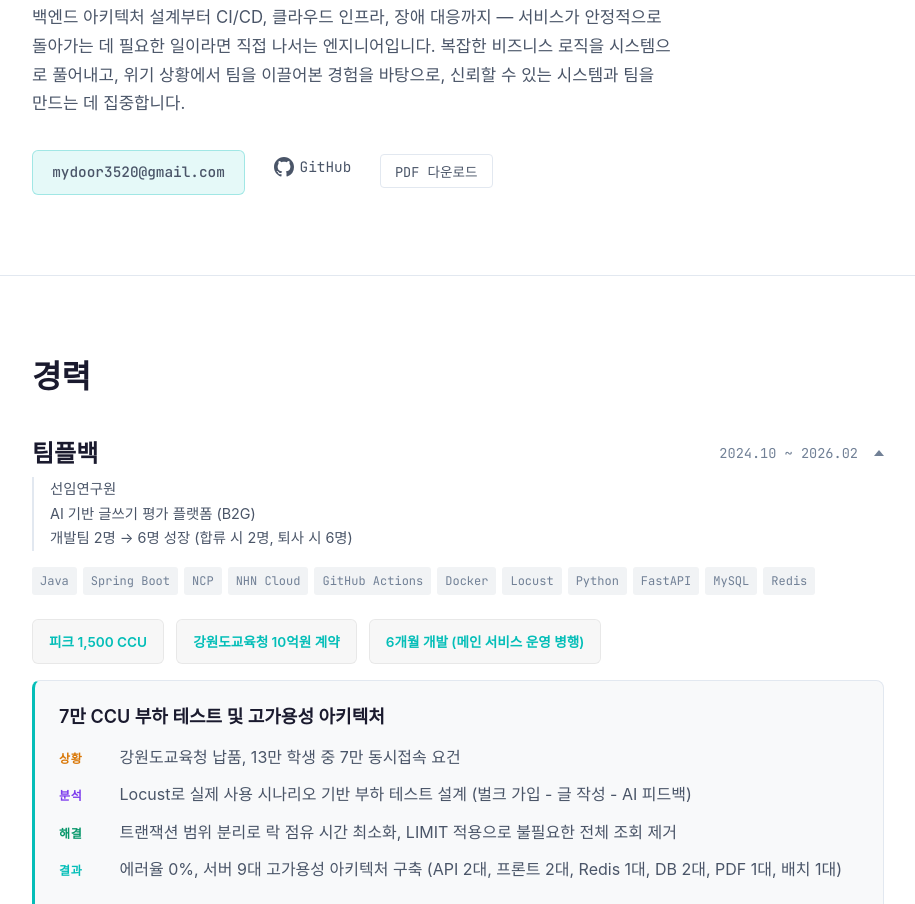
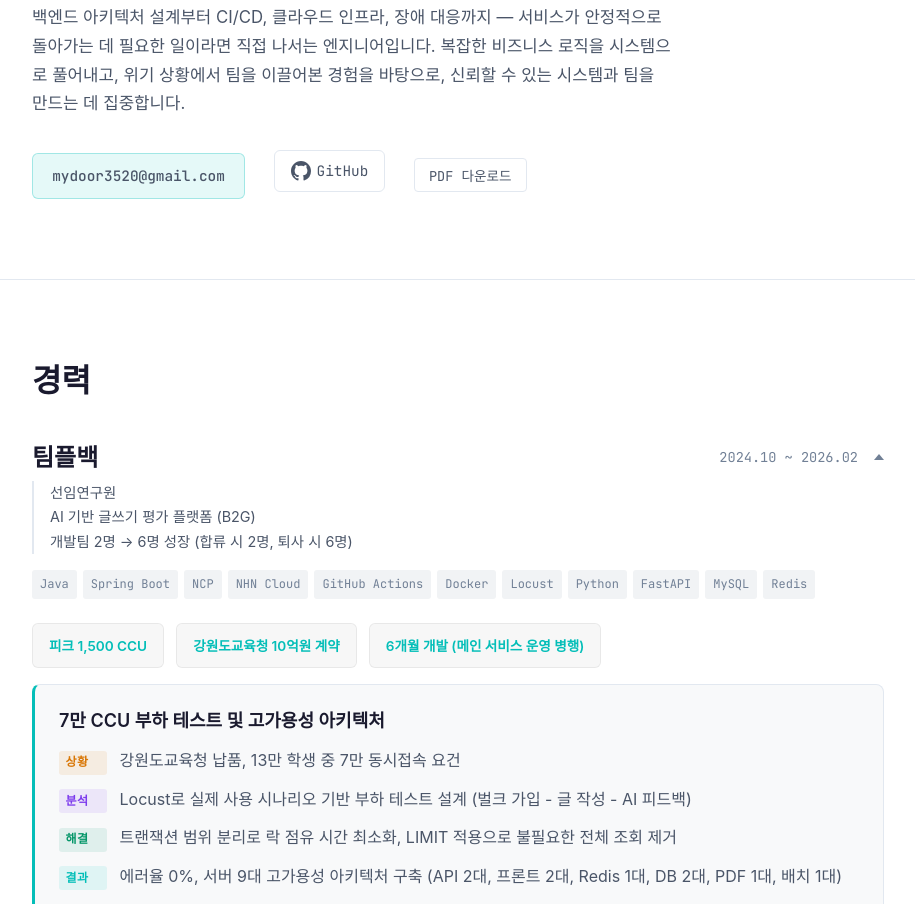
Before and after one commit to mydoor3520/mydoor_portfolio, a plain HTML site: page index.html in a window 1280 px wide. Shown: the part 472-1376 px from the top of the page, without its empty margins (182-1097 px from the left). Drawn offline with Linux system fonts and the light colour scheme; a web font is replaced by a local one.

Commit message:
CCG 트라이-모델 분석 기반 디자인 개선 5건 적용
- STAR 라벨에 10% opacity 배경색 + 패딩 추가 (가독성 향상)
- 메트릭 카드에 box-shadow 추가 (시각적 깊이감)
- 섹션 여백 차등화: about 128px, career/side-projects 80px, skills/journey 60px
- GitHub CTA에 outline 버튼 스타일 적용 (CTA 위계 정리)
- Nav active 링크를 틸 액센트 + font-weight 600으로 강조

Co-Authored-By: Claude Opus 4.6 (1M context) <noreply@anthropic.com>

```diff
--- a/css/style.css
+++ b/css/style.css
@@ -112,12 +112,21 @@ a:hover {
 }
 
 section {
-  padding: 5rem 0;
+  padding: 3.75rem 0;
   border-bottom: 1px solid var(--border);
 }
 
 section:last-of-type {
   border-bottom: none;
+}
+
+#about {
+  padding: 8rem 0 5rem;
+}
+
+#career,
+#side-projects {
+  padding: 5rem 0;
 }
 
 /* ============================================
@@ -179,7 +188,8 @@ section:last-of-type {
 }
 
 .nav__links a.active {
-  color: var(--text-primary);
+  color: var(--accent);
+  font-weight: 600;
 }
 
 .nav__links a.active::after {
@@ -481,22 +491,28 @@ section:last-of-type {
   display: inline-block;
   min-width: 3rem;
   margin-right: 0.5rem;
+  padding: 0.15rem 0.4rem;
+  border-radius: 3px;
 }
 
 .star-label--situation {
   color: #d97706;
+  background: rgba(217, 119, 6, 0.1);
 }
 
 .star-label--analysis {
   color: #7c3aed;
+  background: rgba(124, 58, 237, 0.1);
 }
 
 .star-label--action {
   color: #059669;
+  background: rgba(5, 150, 105, 0.1);
 }
 
 .star-label--result {
   color: var(--accent);
+  background: rgba(4, 190, 184, 0.1);
 }
 
 .star-content {
@@ -806,11 +822,13 @@ section:last-of-type {
   border-radius: 8px;
   padding: 1.25rem;
   text-align: center;
-  transition: border-color 0.2s ease;
+  box-shadow: 0 1px 3px rgba(0, 0, 0, 0.06);
+  transition: border-color 0.2s ease, box-shadow 0.2s ease;
 }
 
 .metric-card:hover {
   border-color: var(--accent);
+  box-shadow: 0 2px 8px rgba(4, 190, 184, 0.12);
 }
 
 .metric-card__value {
@@ -946,6 +964,9 @@ section:last-of-type {
   display: inline-flex;
   align-items: center;
   gap: 0.375rem;
+  padding: 0.5rem 1rem;
+  border: 1px solid var(--border);
+  border-radius: 6px;
   font-family: var(--font-mono);
   font-size: 0.9rem;
   color: var(--text-secondary);
@@ -956,6 +977,7 @@ section:last-of-type {
 
 .hero__social-link:hover {
   color: var(--accent);
+  border-color: var(--accent);
   text-decoration: none;
 }
 
```
